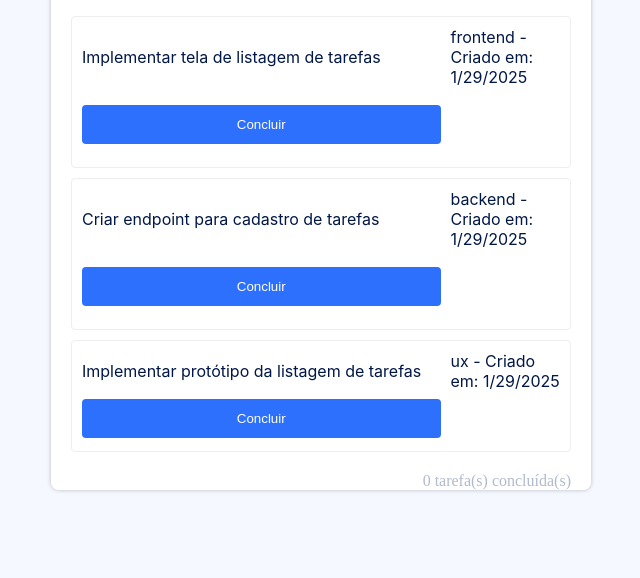
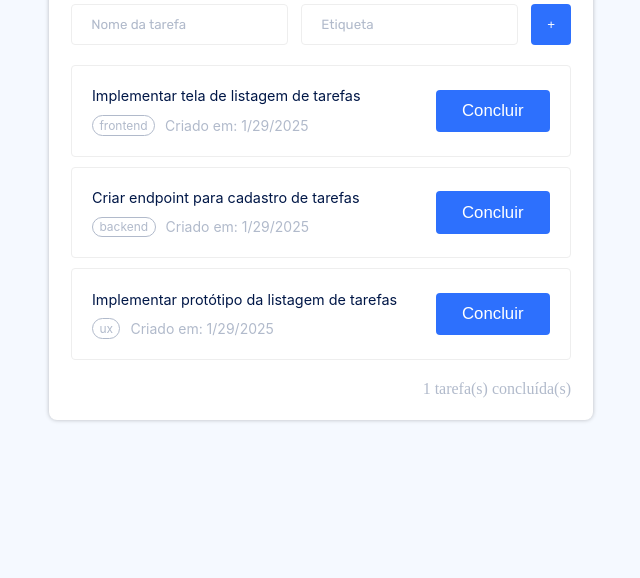
Before and after one commit to ToDDiNhOBR/Board-de-tarefas, a plain HTML site: page index.html in a window 1280 px wide. Shown: the part 238-816 px from the top of the page, without its empty margins (319-959 px from the left). Drawn offline with Linux system fonts and the light colour scheme.

Commit message:
Refino de design

```diff
--- a/index.html
+++ b/index.html
@@ -14,8 +14,18 @@
             <input type="text" id="taskLabel" placeholder="Etiqueta">
             <button id="addTaskBtn">+</button>
         </div>
-        <div id="taskList"></div>
-        <div id="taskCounter">0 tarefa(s) concluída(s)</div>
+        <div id="taskList">
+            <div class="task-content">
+                <div class="task-name">Implementar tela de listagem de tarefas</div>
+                <div class="label">frontend</div>
+                <div class="date">Criado em: 21/08/2024</div>
+                <div class="task-actions">
+                    <button class="completeBtn">Concluir</button>
+                </div>
+            </div>
+            <!-- Repeat for other tasks -->
+        </div>
+        <div id="taskCounter">1 tarefa(s) concluída(s)</div>
     </div>
     <script src="script.js"></script>
 </body>
--- a/script.js
+++ b/script.js
@@ -26,7 +26,11 @@ function createTaskElement(task) {
     taskDiv.innerHTML = `
         <div class="task-content">
             <span class="${task.completed ? 'completed' : ''}">${task.name}</span>
-            <span class="date">${task.label} - Criado em: ${new Date().toLocaleDateString()}</span>
+            <div class="task-details">
+                <div class="label">${task.label}</div>
+                <div class="date">Criado em: ${new Date().toLocaleDateString()}</div>
+            </div>
+            <div class="task-actions">
                 ${!task.completed ? '<button class="completeBtn">Concluir</button>' : ''}
                 <span class="checkIcon" style="display: ${task.completed ? 'flex' : 'none'};">
                     <svg width="32" height="33" viewBox="0 0 32 33" fill="none" xmlns="http://www.w3.org/2000/svg">
@@ -34,6 +38,7 @@ function createTaskElement(task) {
                         <path d="M10.6667 17.1666L14 20.5L21.3334 13.1666" stroke="white" stroke-width="2" stroke-linecap="round" stroke-linejoin="round"/>
                     </svg>
                 </span>
+            </div>
         </div>
     `;
 
--- a/styles.css
+++ b/styles.css
@@ -9,37 +9,38 @@ body {
 }
 
 .container {
-    width: 500px;
-    height: auto; /* Allow height to adjust based on content */
-    max-height: 600px;
-    overflow-y: auto; /* Enable scrolling if content exceeds max height */
+    width: 31.25rem;
+    height: auto;
+    max-height: 37.5rem;
+    overflow-y: auto;
     background-color: #ffffff;
-    border-radius: 8px;
-    box-shadow: 0px 0px 4px 0px #00000040;
-    padding: 20px;
+    border-radius: 0.5rem;
+    box-shadow: 0px 0px 0.25rem 0px #00000040;
+    padding: 1.40rem;
 }
 
 h1 {
-    color:  #11175E; /* Updated color */
-    font-weight: 600;
+    color:  #11175E;
+    font-weight: bolder;
     font-family: Rubik, sans-serif ;
-    font-size: 35px;
-    margin-bottom: 20px;
+    font-size: 2.1875rem;
+    margin-bottom: 1.25rem;
     letter-spacing: 0.01em;
+    margin-top: 0;
 }
 
 .input-container {
     display: flex;
     justify-content: space-between;
-    margin-bottom: 20px;
+    margin-bottom: 1.25rem;
 }
 
 .input-container input {
     flex: 1;
-    margin-right: 10px;
-    padding: 12px;
+    margin-right: 0.80rem;
+    padding: 0.75rem 0 0.75rem 1.2rem;
     border: 1px solid #EEEEEE;
-    border-radius: 4px;
+    border-radius: 0.25rem;
     font-family: rubik, sans-serif;
 }
 
@@ -49,10 +50,10 @@ input::placeholder {
 
 #addTaskBtn {
     background-color: #2D70FD;
-    color: white;
+    color: #FFFFFF;
     border: none;
-    border-radius: 4px;
-    padding: 12px 20px;
+    border-radius: 0.25rem;
+    padding: 0.75rem 1rem;
     cursor: pointer;
 }
 
@@ -62,11 +63,13 @@ input::placeholder {
 
 .completeBtn {
     background-color: #2D70FD;
-    color: white;
+    font-size: 1.05rem;
+    color: #FFFFFF;
     border: none;
-    border-radius: 4px;
-    padding: 12px 20px;
+    border-radius: 0.25rem;
+    padding: 0.70rem;
     cursor: pointer;
+    width: 100%;
 }
 
 .completeBtn:hover {
@@ -75,64 +78,106 @@ input::placeholder {
 
 .task-content {
     font-family: inter, sans-serif;
-    font-size: 16px;
     display: grid;
     align-items: center;
     grid-template-columns: 3fr 1fr;
     grid-template-rows: 1fr 1fr;
-    padding: 10px;
+    padding: 1.25rem;
     border: 1px solid #EEEEEE;
-    border-radius: 4px;
-    margin-bottom: 10px;
+    border-radius: 0.25rem;
+    margin-bottom: 0.625rem;
     background-color: #FFFFFF;
 }
 
 .task-content > span {
-    font-size: 16px; /* New style */
-    color: #001747; /* New style */
-    padding-bottom: 5px; /* New style */
+    font-size: 0.90rem;
+    color: #001747;
+    padding-bottom: 0.3125rem;
 }
 
 .task-details {
     display: flex;
     align-items: center;
     grid-column: 1;
+    margin-top: 0.25rem;
 }
 
 .label {
     border: 1px solid #B1BACB;
-    border-radius: 16px;
-    padding: 4px 8px;
+    border-radius: 1rem;
+    padding: 0.12rem 0.4rem;
+    margin-right: 0.625rem;
     background-color: #FFFFFF;
     color: #B1BACB;
-    font-size: 12px; /* Updated font size */
+    font-size: 0.75rem;
 }
 
 .date {
-    padding-left: 10px;
     color: #B1BACB;
-    font-size: 14px; /* Updated font size */
+    font-size: 0.875rem;
 }
 
 #taskCounter {
-    text-align: right; /* Align text to the right */
-    margin-top: 20px; /* Add some space above */
+    text-align: right;
+    margin-top: 1.25rem;
     color: #B1BACB;
 }
 
-/* Align the button to the right */
 .task-actions {
     display: flex;
     grid-column: 2;
-    grid-row: 1 / span 2; /* Span both rows */
-    justify-content: center; /* Center the button horizontally */
-    align-items: center; /* Center the button vertically */
-    height: 100%; /* Ensure it takes full height of the row */
+    grid-row: 1 / span 2;
+    justify-content: center;
+    align-items: center;
+    height: 100%;
 }
 
-/* Strikethrough style for completed tasks */
 .completed {
     font-family: inter, sans-serif;
-    text-decoration: line-through; /* Apply strikethrough */
-    color: #8F98A8; /* Optional: Change color to indicate completion */
+    text-decoration: line-through;
+    color: #8F98A8;
 }
+
+@media (max-width: 768px) {
+    .container {
+        width: 100%;
+        padding: 1rem;
+    }
+
+    h1 {
+        font-size: 1.875rem;
+    }
+
+    .input-container {
+        flex-direction: column;
+    }
+
+    .input-container input {
+        margin-right: 0;
+        margin-bottom: 0.5rem;
+    }
+
+    .task-content {
+        grid-template-columns: 1fr;
+    }
+
+    .date{
+        margin-top: 0.25rem;
+    }
+
+    .task-details {
+        flex-direction: column;
+        align-items: flex-start;
+    }
+
+    .task-actions {
+        grid-column: 1;
+        grid-row: 4;
+        justify-content: center;
+        margin-top: 0.60rem;
+    }
+
+    .completeBtn {
+        width: 50%;
+    }
+}
```
Lines whose indentation alone changed are shown as unchanged.
